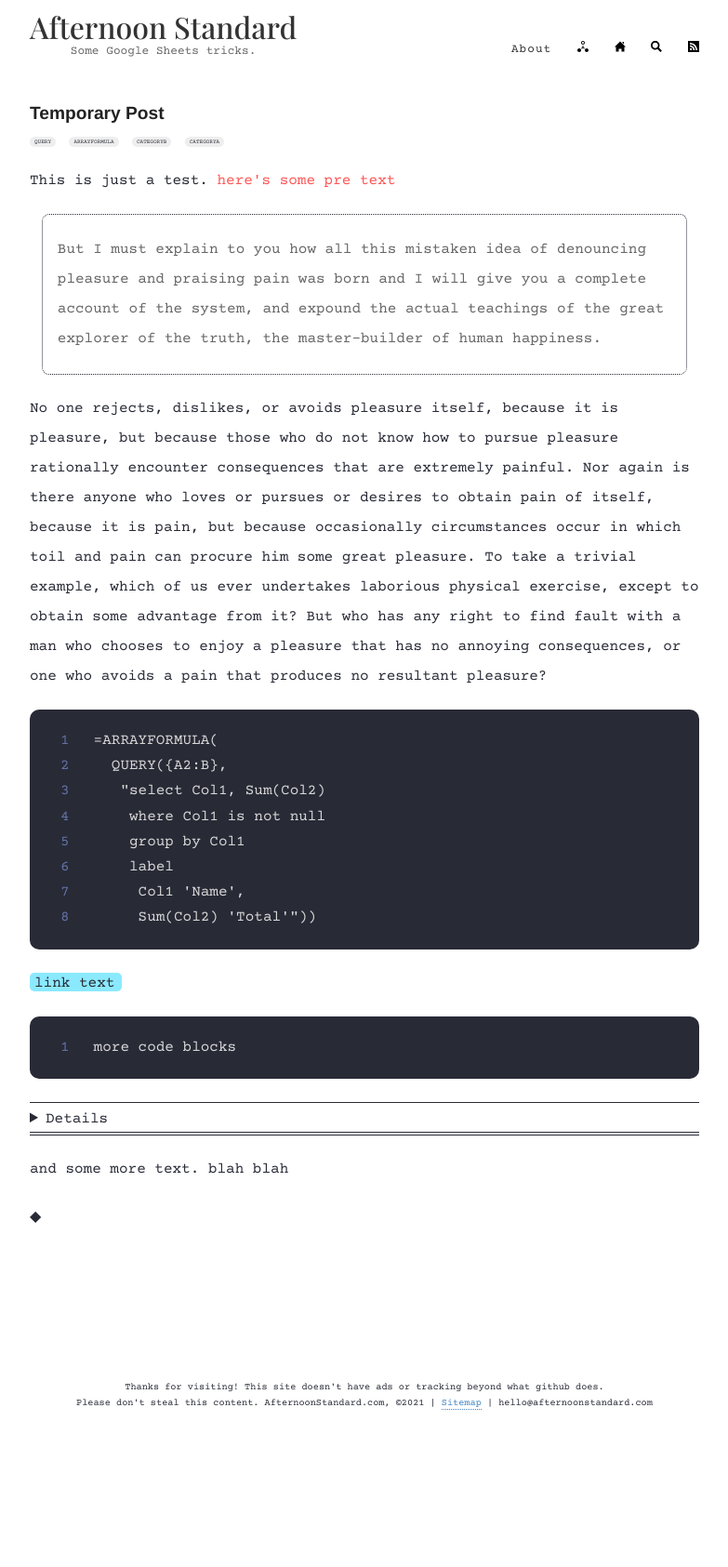
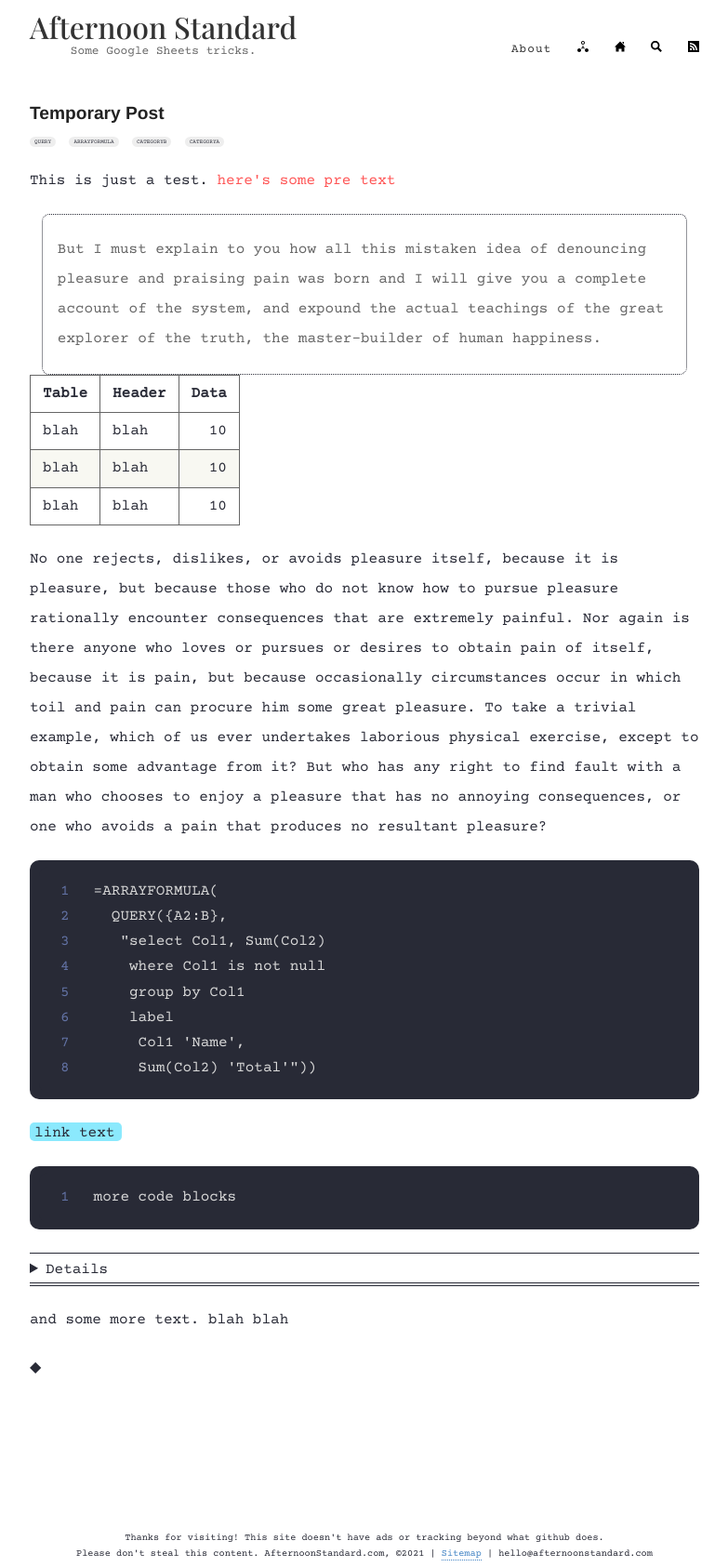
Before and after one commit to boringparty/hello-party.github.io, a Jekyll site: the page built from _posts/2021-02-04-hello.md, in a window 1280 px wide. Shown: the whole page at 93% size, without its empty margins (248-1031 px from the left). Built offline with Jekyll 4.4.1, drawn with Linux system fonts in a browser that asks for light colours; before the commit the page ends 1524 px from its top, so only the background shows below that.

Commit message:
Update 2021-02-04-hello.md

```diff
--- a/_posts/2021-02-04-hello.md
+++ b/_posts/2021-02-04-hello.md
@@ -10,6 +10,12 @@ description: "In today's lession we'll learn some basic QUERY."
 This is just a test. `here's some pre text`
 
 >But I must explain to you how all this mistaken idea of denouncing pleasure and praising pain was born and I will give you a complete account of the system, and expound the actual teachings of the great explorer of the truth, the master-builder of human happiness.
+
+Table | Header | Data
+---|---|---:
+blah|blah|10
+blah|blah|10
+blah|blah|10
 
 No one rejects, dislikes, or avoids pleasure itself, because it is pleasure, but because those who do not know how to pursue pleasure rationally encounter consequences that are extremely painful. Nor again is there anyone who loves or pursues or desires to obtain pain of itself, because it is pain, but because occasionally circumstances occur in which toil and pain can procure him some great pleasure. To take a trivial example, which of us ever undertakes laborious physical exercise, except to obtain some advantage from it? But who has any right to find fault with a man who chooses to enjoy a pleasure that has no annoying consequences, or one who avoids a pain that produces no resultant pleasure?
 
```
